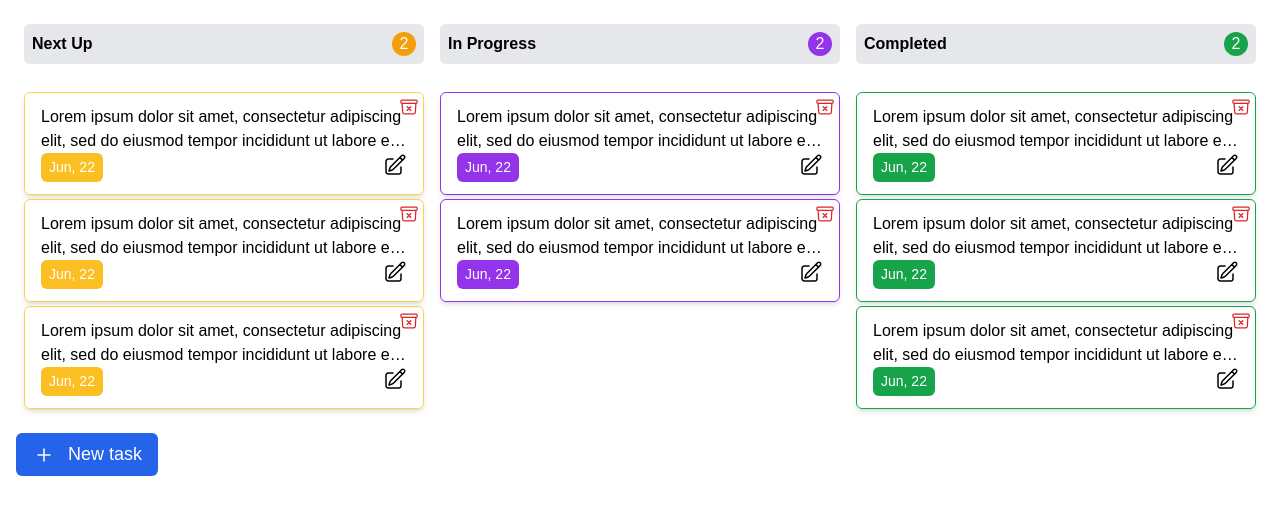
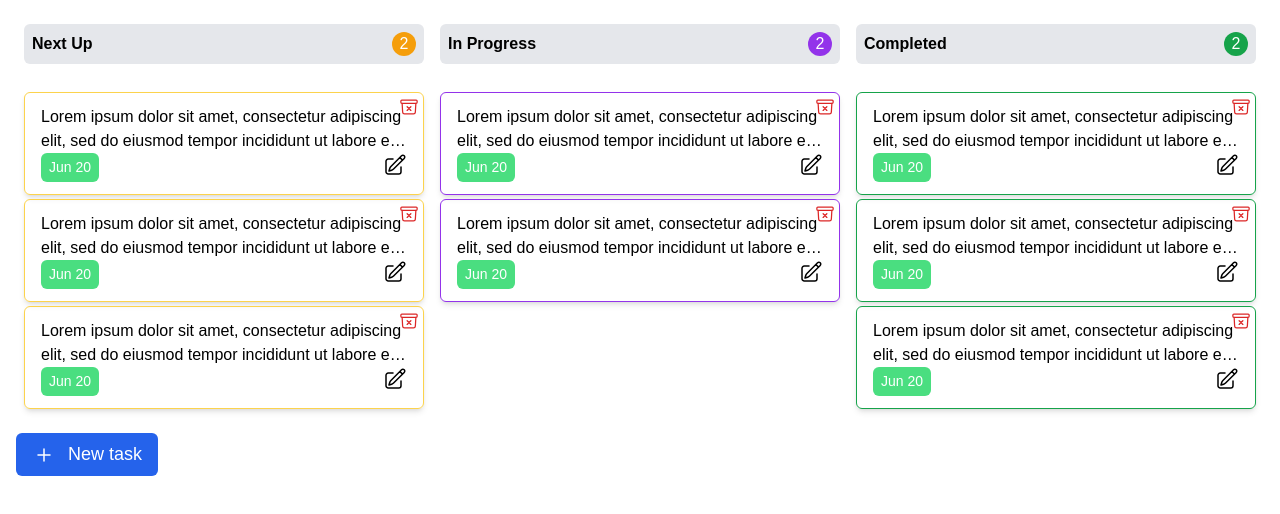
Before and after one commit to Madaraka02/todos-frontend, a React (Create React App) app: page / in a window 1280 px wide. Shown: the top 514 px of the page. Built offline with nearby package versions, Linux system fonts and the light colour scheme.

Commit message:
date format

```diff
--- /dev/null
+++ b/src/components/DateTimeFormatter.jsx
@@ -0,0 +1,19 @@
+import React from 'react';
+
+const DateTimeFormatter = ({ end_date, over_due }) => {
+  const currentDate = new Date();
+  const targetDate = new Date(end_date);
+
+  const formattedDateTime = targetDate.toLocaleString('default', {
+    month: 'short',
+    day: 'numeric',
+  });
+
+  return (
+    <div className={`flex flex-row gap-2 ${over_due?'bg-red-500':'bg-green-400'} text-white text-[14px] py-1 px-2  rounded-md `}>
+    <p>{formattedDateTime}</p>
+  </div>
+  );
+};
+
+export default DateTimeFormatter;
--- a/src/components/TaskCard.jsx
+++ b/src/components/TaskCard.jsx
@@ -1,6 +1,7 @@
 import React, { useState } from 'react'
 import { useDrag } from 'react-dnd';
 import { CloseIcon, DeleteIcon, EditIcon } from '../assets/icons';
+import DateTimeFormatter from './DateTimeFormatter';
 import ModalLayout from './modals/ModalLayout';
 import TaskDescription from './modals/TaskDescription';
 
@@ -41,10 +42,8 @@ const TaskCard = ({taskType, description, end_date}) => {
       </div>
       <p onClick={() => setOpenDetailsModal(true)} className='line-clamp-2'>{description}</p>
       <div className="flex flex-row justify-between">
-        <div className={`flex flex-row gap-2 text-[14px] ${taskType === 'new'? 'bg-amber-400' : taskType === 'progress'? 'bg-purple-600' : taskType === 'complete'? 'bg-green-600' : ''} py-1 px-2  rounded-md text-white`}>
-          <p>Jun, 22</p>
-          {/* <p>2 days</p> */}
-        </div>
+        <DateTimeFormatter end_date='2023-06-20T10:00:00Z'/>
+
         <div onClick={() => setOpenEditing(!openEditing)} className="">
         {openEditing ?
           <CloseIcon/>
```
